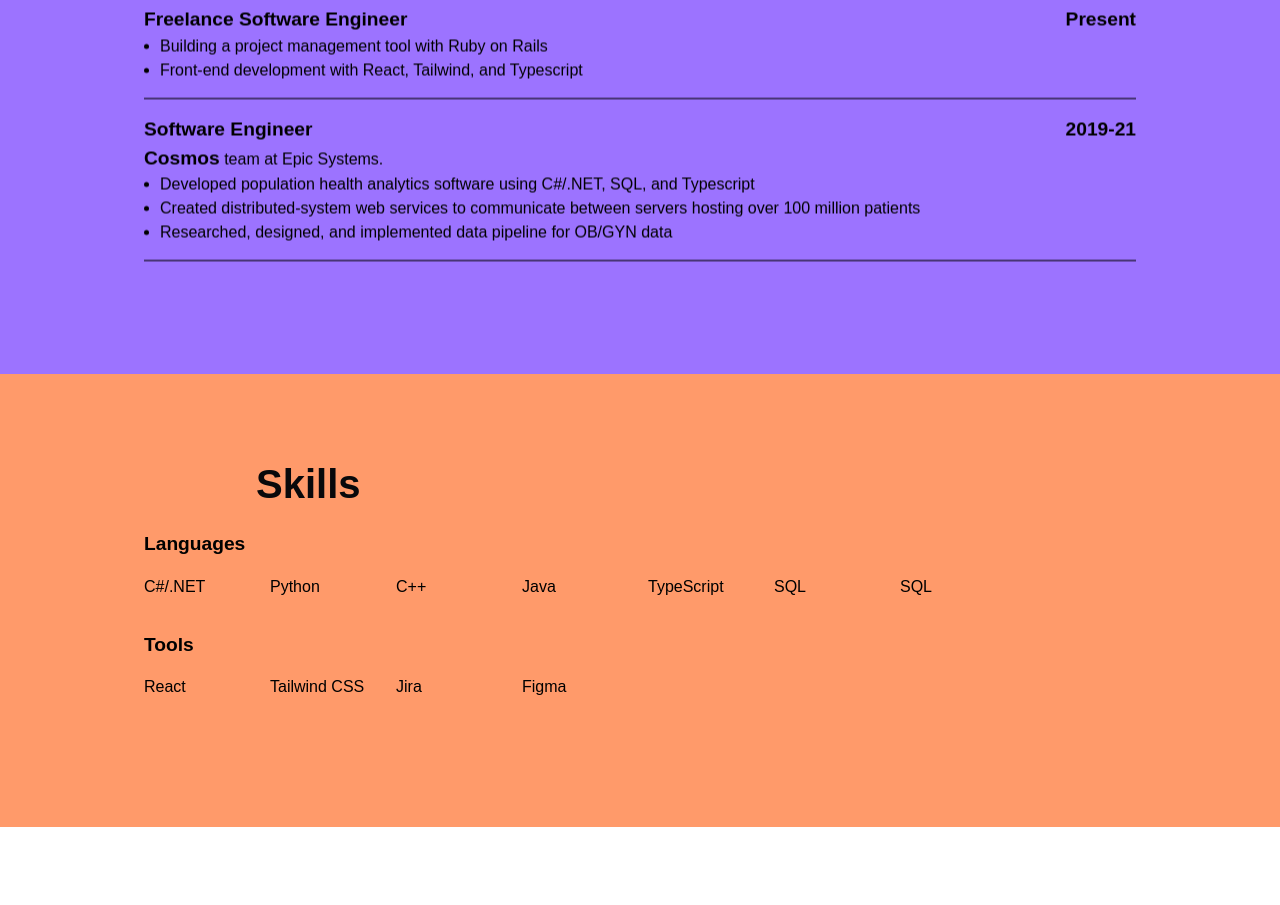
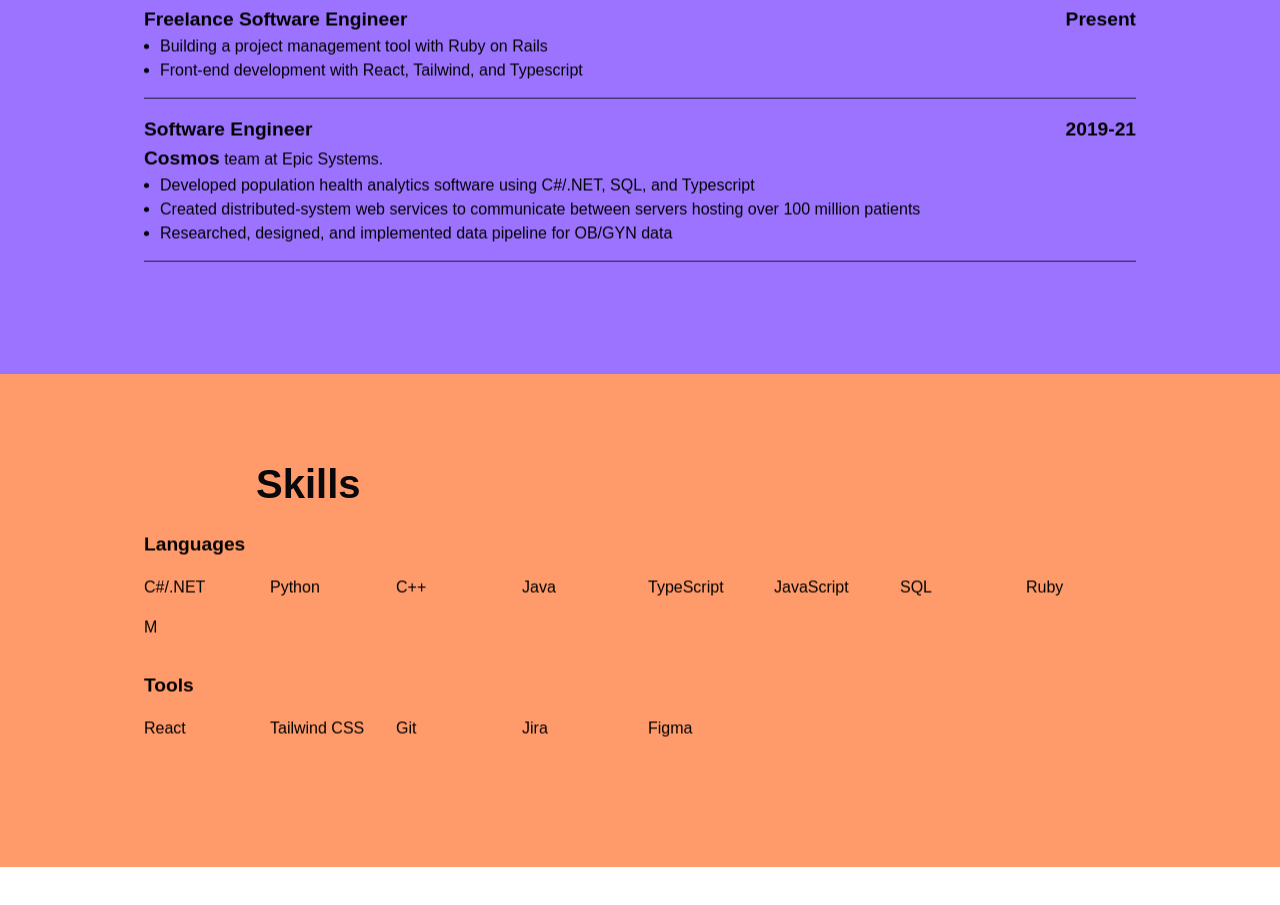
Before and after one commit to martincham/dev.martin, a React (Vite) app: page / in a window 1280 px wide. Shown: the part 1566-2471 px from the top of the page. Built offline with nearby package versions, Linux system fonts and the light colour scheme; a web font is replaced by a local one.

Commit message:
add experience

```diff
--- a/src/sections/ExperienceSection.tsx
+++ b/src/sections/ExperienceSection.tsx
@@ -4,9 +4,9 @@ const ExperienceSection = () => {
   return (
     <section id="experience" className="bg-purp">
       <div className="mx-auto  text-left !text-black p-4">
+        <h2 className="ml-[10vw]">Experience</h2>
+        {/* Freelance */}
         <ScrollAnimation>
-          <h2 className="ml-[10vw]">Experience</h2>
-          {/* Freelance */}
           <div>
             <div className="flex justify-between">
               <h3 className="">Freelance Software Engineer</h3>
@@ -21,7 +21,10 @@ const ExperienceSection = () => {
             </ul>
           </div>
           <hr className="my-4 mx-auto h-[1px] bg-black" />
-          {/* Epic Systems */}
+        </ScrollAnimation>
+
+        {/* Epic Systems */}
+        <ScrollAnimation>
           <div>
             <div className="flex justify-between">
               <h3 className="">Software Engineer</h3>
--- a/src/sections/SkillsSection.tsx
+++ b/src/sections/SkillsSection.tsx
@@ -1,8 +1,11 @@
+import ScrollAnimation from "@/components/ui/ScrollAnimation";
+
 const SkillsSection = () => {
   return (
     <section id="skills" className="bg-salmon">
       <h2 className="ml-[10vw]">Skills</h2>
       <div className="mx-auto text-left text-black p-4 ">
+        <ScrollAnimation>
           <div className="grid grid-cols-2 sm:grid-cols-4 lg:grid-cols-8 gap-4 ">
             <h3 className="col-start-1 col-span-full">Languages</h3>
             <div className="">C#/.NET</div>
@@ -10,17 +13,22 @@ const SkillsSection = () => {
             <div className="">C++</div>
             <div className="">Java</div>
             <div className="">TypeScript</div>
+            <div className="">JavaScript</div>
             <div className="">SQL</div>
-          <div className="">SQL</div>
+            <div className="">Ruby</div>
+            <div className="">M</div>
           </div>
-
+        </ScrollAnimation>
+        <ScrollAnimation>
           <div className="grid grid-cols-2 sm:grid-cols-4 lg:grid-cols-8 gap-4 my-8">
             <h3 className="col-start-1 col-span-full">Tools</h3>
             <div className="">React</div>
             <div className="">Tailwind CSS</div>
+            <div className="">Git</div>
             <div className="">Jira</div>
             <div className="">Figma</div>
           </div>
+        </ScrollAnimation>
       </div>
     </section>
   );
```
Lines whose indentation alone changed are shown as unchanged.
